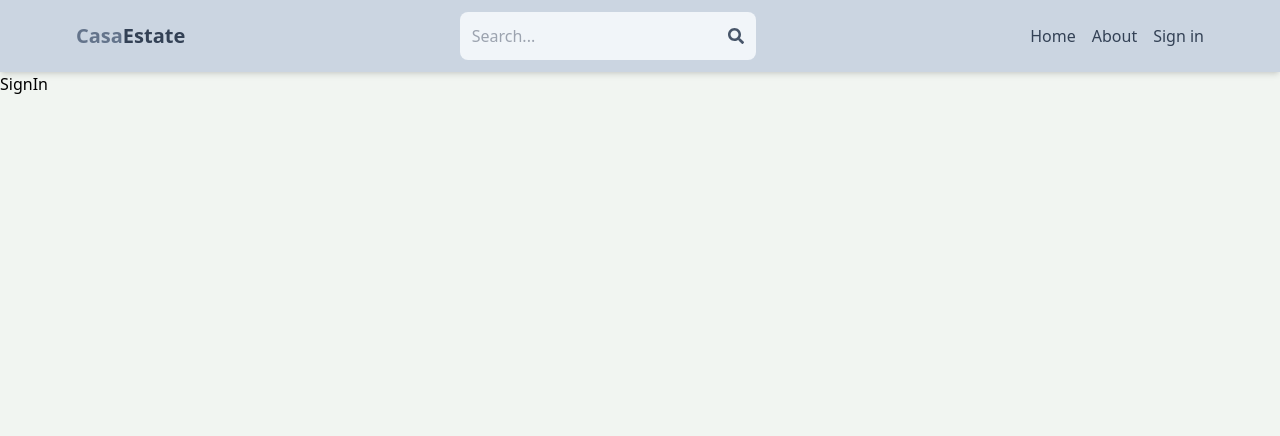
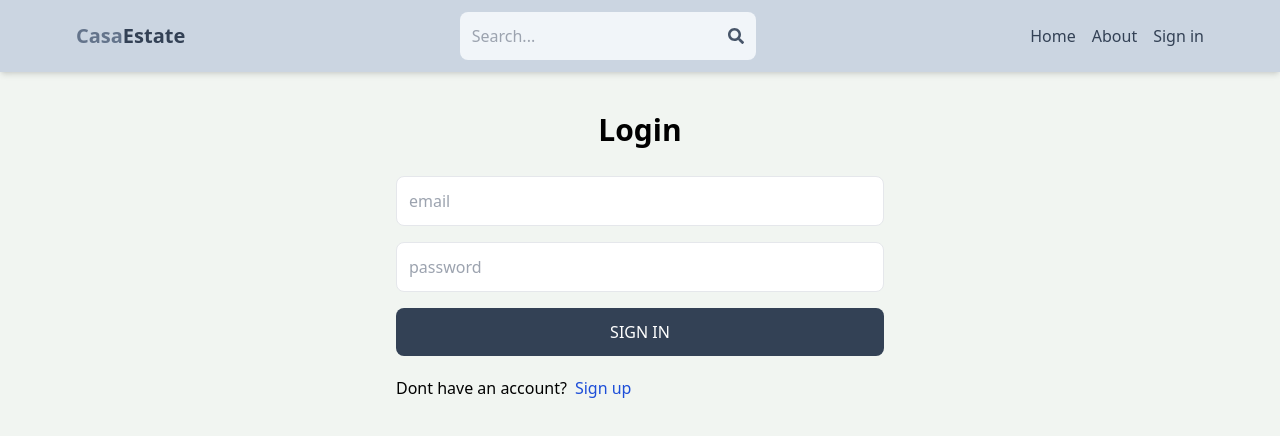
Before and after one commit to Zack-Gtay/mern-stack-real-estate, a React (Vite) app in the folder client/: page /sign-in in a window 1280 px wide. Shown: the top 436 px of the page. Built offline with nearby package versions, Linux system fonts and the light colour scheme.

Commit message:
completed the Login page

```diff
--- a/client/src/components/Header.jsx
+++ b/client/src/components/Header.jsx
@@ -36,7 +36,7 @@
               About
             </li>
           </Link>
-          <Link to="/profile">
+          <Link to="/sign-in">
             {/* {currentUser ? (
               <img
                 className='rounded-full h-7 w-7 object-cover'
--- a/client/src/pages/SignIn.jsx
+++ b/client/src/pages/SignIn.jsx
@@ -1,6 +1,79 @@
+import { useState } from "react";
+import { Link, useNavigate } from "react-router-dom";
 
 export const SignIn = () => {
+  const [formInfo, setFormInfo] = useState({});
+  const [error, setError] = useState(null);
+  const [loading, setLoading] = useState(false);
+  const navigate = useNavigate();
+  const handleChange = (e) => {
+    setFormInfo({
+      ...formInfo,
+      [e.target.id]: e.target.value,
+    });
+  };
+  const handleSubmit = async (e) => {
+    try {
+      e.preventDefault(); //to not refresh the page
+      setLoading(true);
+
+      const res = await fetch("/api/auth/signin", {
+        method: "POST",
+        headers: {
+          "Content-Type": "application/json",
+        },
+        body: JSON.stringify(formInfo),
+      });
+      const data = await res.json();
+      console.log(data);
+
+      if (data.success === false) {
+        setLoading(false);
+        setError(data.message);
+        return;
+      }
+      setLoading(false);
+      setError(null);
+      navigate("/");
+    } catch (error) {
+      setLoading(false);
+      setError(error.message);
+    }
+  };
   return (
-    <div>SignIn</div>
-  )
-}
+    <div className="p-3 max-w-lg mx-auto">
+      <h1 className="text-3xl text-center font-semibold my-7">Login</h1>
+      <form onSubmit={handleSubmit} className="flex flex-col gap-4">
+        <input
+          type="email"
+          placeholder="email"
+          className="border p-3 rounded-lg"
+          id="email"
+          onChange={handleChange}
+        />
+        <input
+          type="password"
+          placeholder="password"
+          className="border p-3 rounded-lg"
+          id="password"
+          onChange={handleChange}
+        />
+
+        <button
+          disabled={loading}
+          className="bg-slate-700 text-white p-3 rounded-lg uppercase hover:opacity-95 disabled:opacity-80"
+        >
+          {loading ? "Loading..." : "Sign In"}
+        </button>
+        {/* <OAuth /> */}
+      </form>
+      <div className="flex gap-2 mt-5">
+        <p>Dont have an account?</p>
+        <Link to={"/sign-up"}>
+          <span className="text-blue-700">Sign up</span>
+        </Link>
+      </div>
+      {error && <p className="text-red-500 mt-5">{error}</p>}
+    </div>
+  );
+};
--- a/client/src/pages/SignUp.jsx
+++ b/client/src/pages/SignUp.jsx
@@ -79,7 +79,7 @@
       <div className="flex gap-2 mt-5">
         <p>Have an account?</p>
         <Link to={"/sign-in"}>
-          <span className="text-blue-700">Sign in</span>
+          <span className="text-blue-700">Login</span>
         </Link>
       </div>
       {error && <p className="text-red-500 mt-5">{error}</p>}
```
